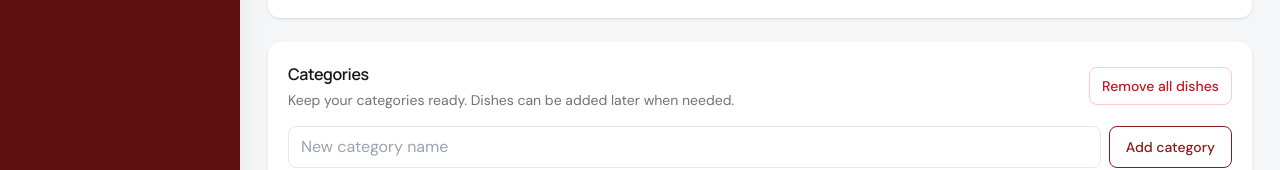
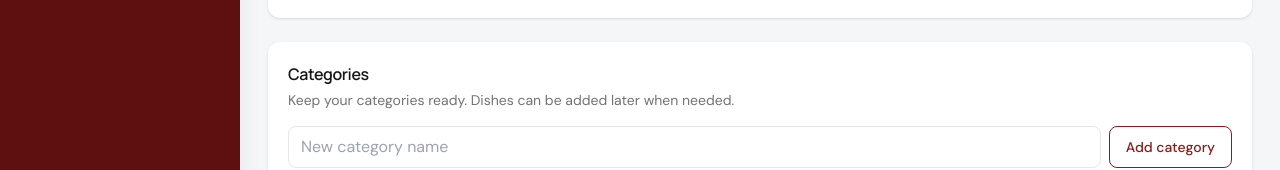
Before and after one commit to rijan-adhikari/Restaurant-Billing-system, a React (Vite) app in the folder frontend/: page /admin in a window 1280 px wide. Shown: the part 503-673 px from the top of the page. Built offline with nearby package versions, Linux system fonts and the light colour scheme; no server answers; sample sign-in values are in the browser's storage.

Commit message:
Remove bulk dish removal from master panel

```diff
--- a/frontend/src/pages/Admin.tsx
+++ b/frontend/src/pages/Admin.tsx
@@ -96,17 +96,6 @@ export default function Admin() {
       await load();
     } catch (e: any) {
       setError(e?.response?.data?.detail || "Could not create staff account.");
-    }
-  };
-
-  const removeAllDishes = async () => {
-    if (!window.confirm(t("Remove every dish from the POS menu? Categories and past order history will be kept."))) return;
-    try {
-      const response = await api.delete("/api/menu-items");
-      setMessage(t("All dishes have been removed. Categories are still available.") + ` ${response.data?.removed ?? 0} removed, ${response.data?.archived ?? 0} historical items hidden.`);
-      await load();
-    } catch (e: any) {
-      setError(e?.response?.data?.detail || "Could not remove dishes.");
     }
   };
 
@@ -284,7 +273,7 @@ export default function Admin() {
             <h2 className="font-semibold">{t("Categories")}</h2>
             <p className="text-sm text-neutral-500 mt-1">{t("Keep your categories ready. Dishes can be added later when needed.")}</p>
           </div>
-          <button type="button" onClick={removeAllDishes} className="rounded-lg border border-red-200 px-3 py-2 text-sm font-medium text-red-700 hover:bg-red-50">{t("Remove all dishes")}</button>
+
         </div>
         <div className="flex flex-wrap gap-2">
           <input className="min-w-0 flex-1 border rounded-lg px-3 py-2" placeholder={t("New category name")} value={categoryName} onChange={(e) => setCategoryName(e.target.value)} />
```
